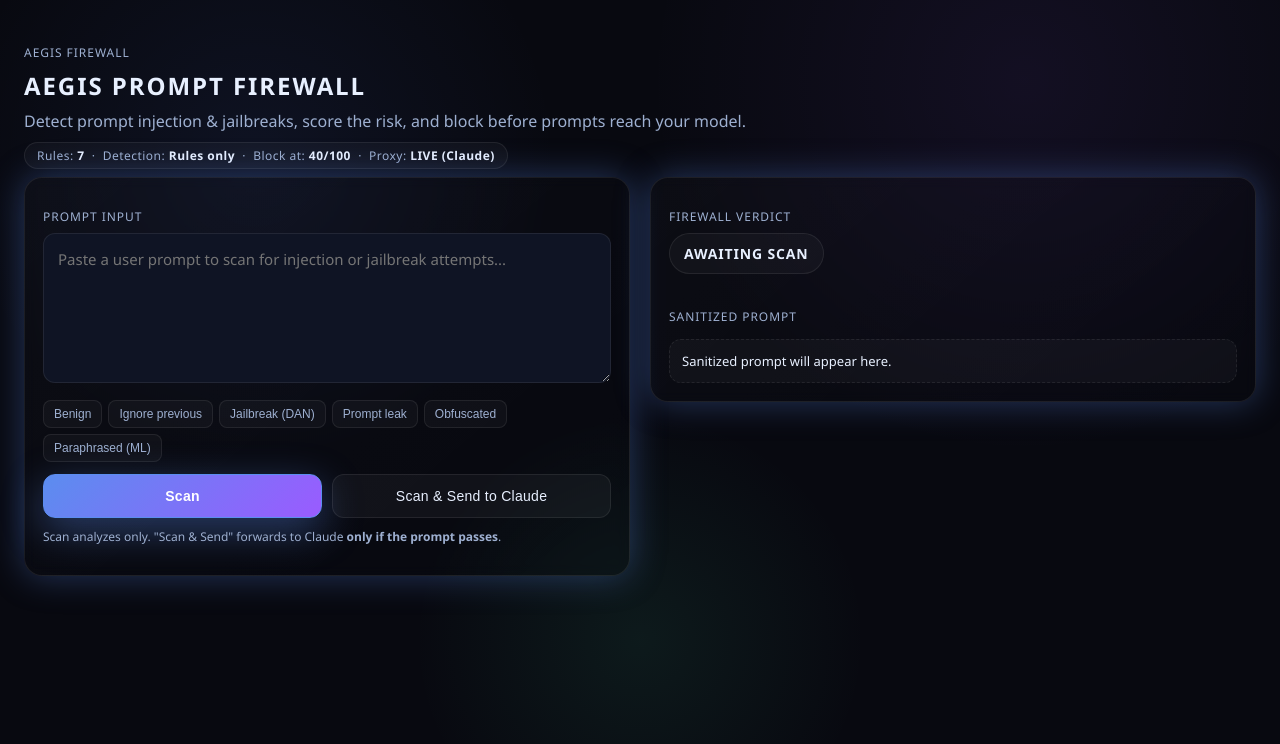
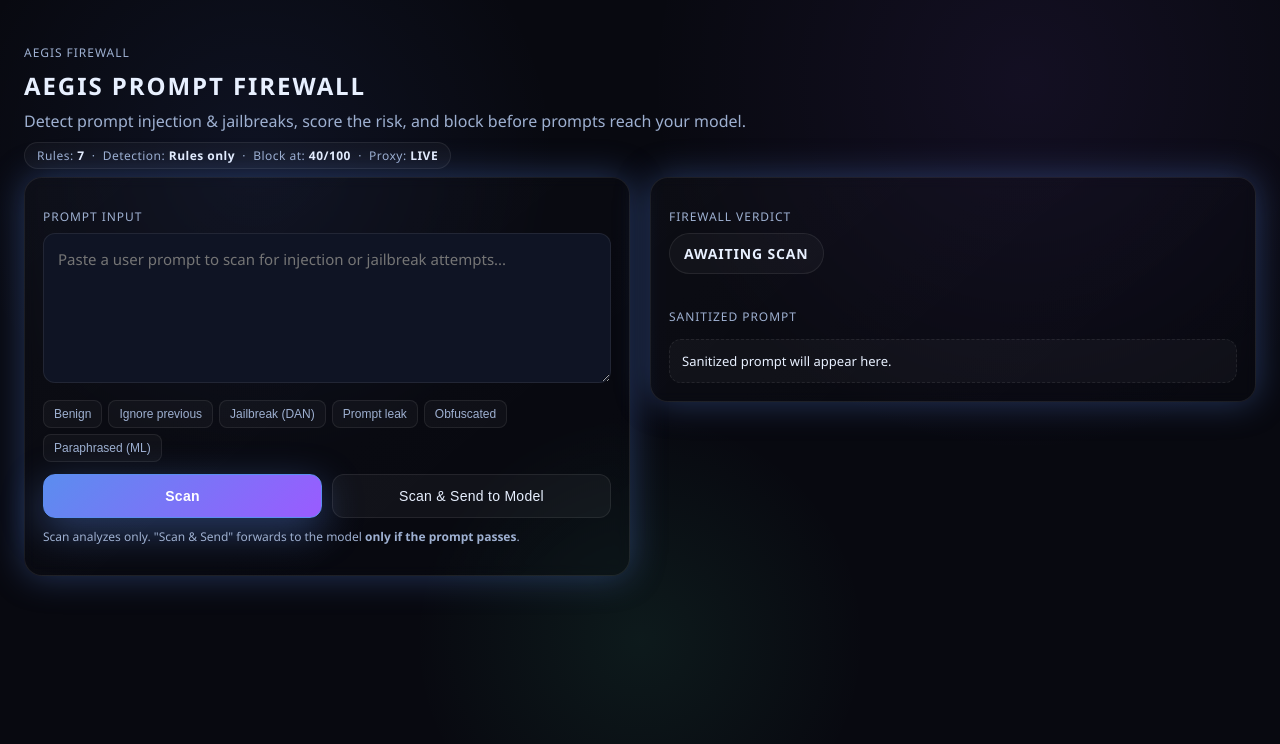
Before and after one commit to muneebch133-0/aegis-ai-firewall, a FastAPI app: page / in a window 1280 px wide. Shown: the top 744 px of the page. Run offline with FastAPI, Linux system fonts and the light colour scheme.

Commit message:
Add dashboard screenshots and neutralize provider labels
- Add real dashboard screenshots (overview, safe pass, blocked jailbreak,
  semantic catch) under docs/screenshots and embed them in the README
- Make the dashboard provider-neutral: "Scan & Send to Model" and a plain
  "LIVE" proxy label

Co-Authored-By: Claude Opus 4.8 (1M context) <noreply@anthropic.com>

```diff
--- a/templates/index.html
+++ b/templates/index.html
@@ -137,7 +137,7 @@
       <span class="pill">
         Rules: <b>{{ rules | length }}</b> &nbsp;·&nbsp; Detection: <b>{{ "Rules + ML" if semantic_enabled else "Rules only" }}</b>
         &nbsp;·&nbsp; Block at: <b>{{ block_threshold }}/100</b> &nbsp;·&nbsp;
-        Proxy: <b>{{ "LIVE (Claude)" if live_proxy else "DEMO" }}</b>
+        Proxy: <b>{{ "LIVE" if live_proxy else "DEMO" }}</b>
       </span>
     </header>
 
@@ -150,9 +150,9 @@
           <div class="samples" id="samples"></div>
           <div class="row">
             <button class="button" id="scan-btn">Scan</button>
-            <button class="button secondary" id="proxy-btn">Scan &amp; Send to Claude</button>
+            <button class="button secondary" id="proxy-btn">Scan &amp; Send to Model</button>
           </div>
-          <p class="hint">Scan analyzes only. "Scan &amp; Send" forwards to Claude <b>only if the prompt passes</b>.</p>
+          <p class="hint">Scan analyzes only. "Scan &amp; Send" forwards to the model <b>only if the prompt passes</b>.</p>
         </section>
 
         <!-- Verdict -->
```
Also changed, not shown: README.md, 4 other files.
